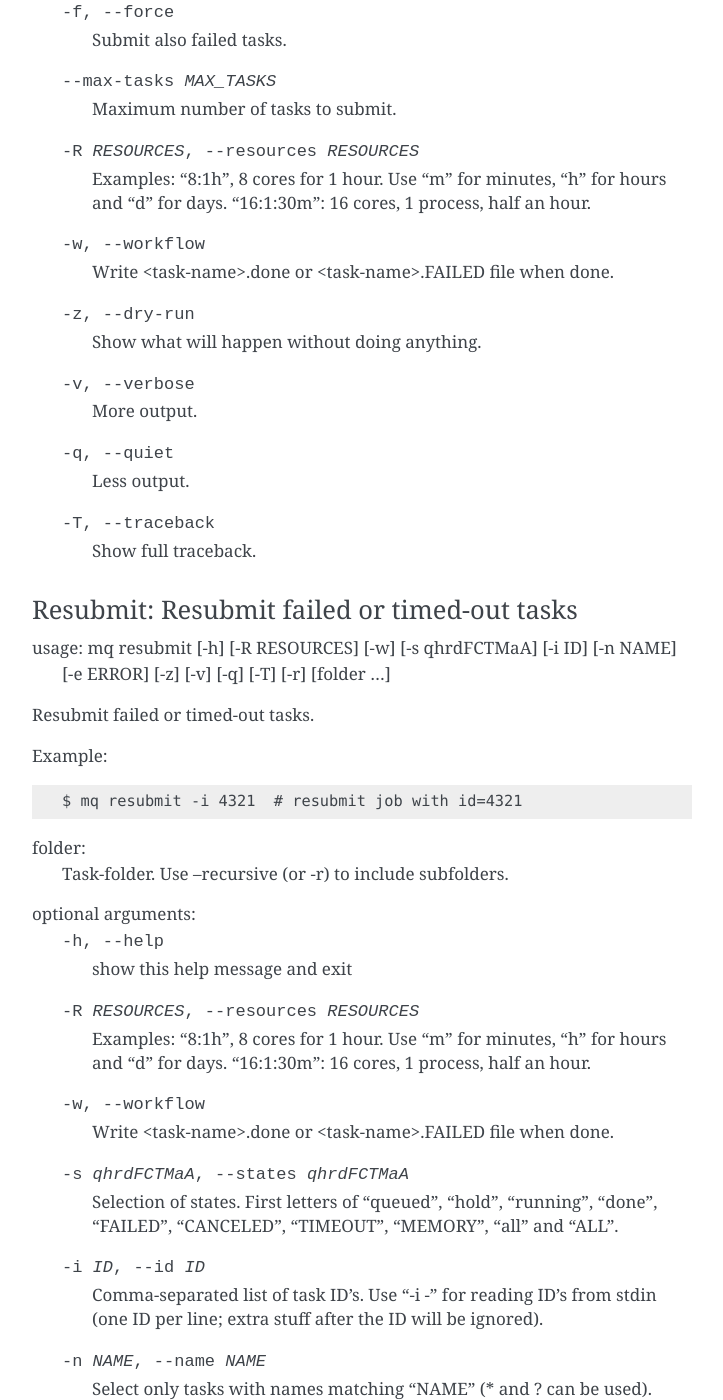
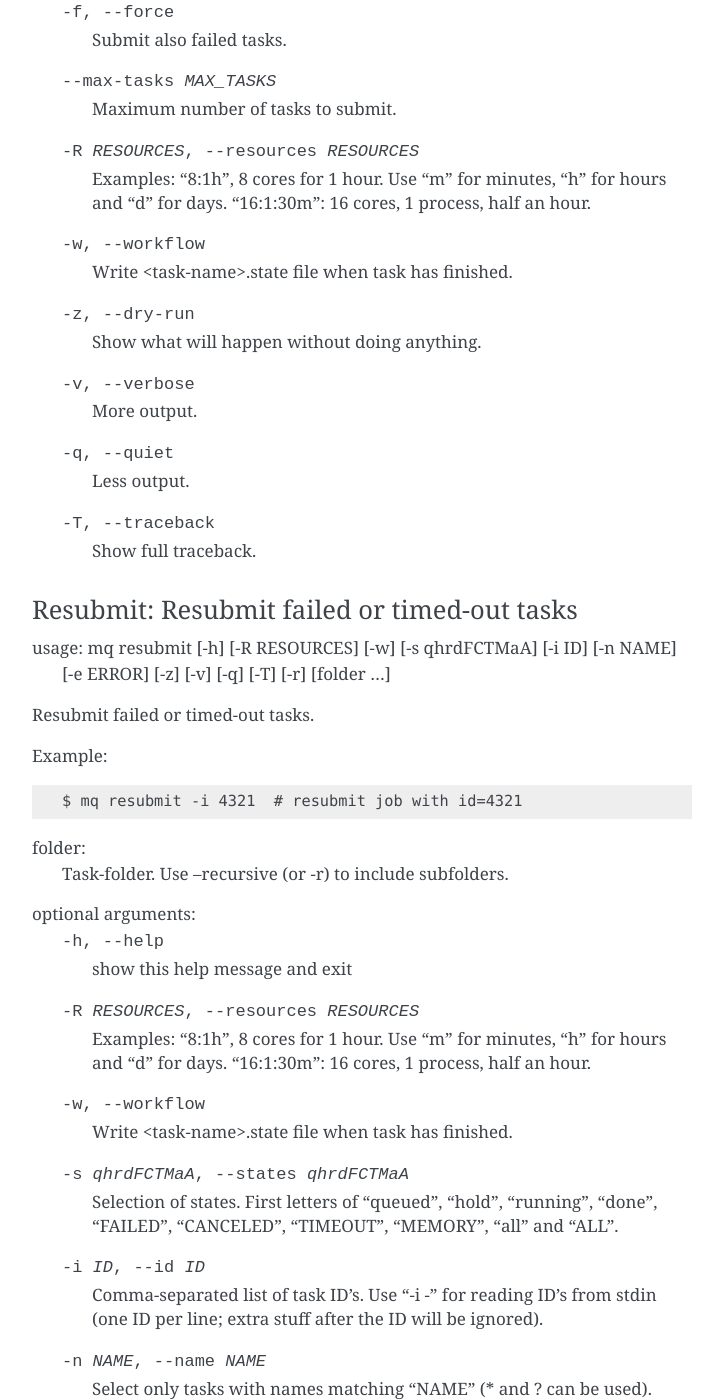
Before and after one commit to Yangxinsix/myqueue, a Sphinx documentation site: the page built from docs/cli.rst, in a window 1280 px wide and 1400 px high, scrolled down 3551 px. Shown: the whole window, without its empty margins (388-1111 px from the left). Built offline with Sphinx 7.4.7, drawn with Linux system fonts in a browser that asks for light colours; the version number could not be read and is left out; some of the changed text lies outside the part shown.

Commit message:
Fix CLI help

```diff
--- a/docs/cli.rst
+++ b/docs/cli.rst
@@ -165,8 +165,7 @@ optional arguments:
                         Examples: "8:1h", 8 cores for 1 hour. Use "m" for
                         minutes, "h" for hours and "d" for days. "16:1:30m":
                         16 cores, 1 process, half an hour.
-  -w, --workflow        Write <task-name>.done or <task-name>.FAILED file when
-                        done.
+  -w, --workflow        Write <task-name>.state file when task has finished.
   -z, --dry-run         Show what will happen without doing anything.
   -v, --verbose         More output.
   -q, --quiet           Less output.
@@ -197,8 +196,7 @@ optional arguments:
                         Examples: "8:1h", 8 cores for 1 hour. Use "m" for
                         minutes, "h" for hours and "d" for days. "16:1:30m":
                         16 cores, 1 process, half an hour.
-  -w, --workflow        Write <task-name>.done or <task-name>.FAILED file when
-                        done.
+  -w, --workflow        Write <task-name>.state file when task has finished.
   -s qhrdFCTMaA, --states qhrdFCTMaA
                         Selection of states. First letters of "queued",
                         "hold", "running", "done", "FAILED", "CANCELED",
@@ -351,8 +349,7 @@ folder:
 optional arguments:
   -h, --help            show this help message and exit
   -n NAME, --name NAME  Name used for task.
-  -w, --workflow        Write <task-name>.done or <task-name>.FAILED file when
-                        done.
+  -w, --workflow        Write <task-name>.state file when task has finished.
   -z, --dry-run         Show what will happen without doing anything.
   -v, --verbose         More output.
   -q, --quiet           Less output.
```
